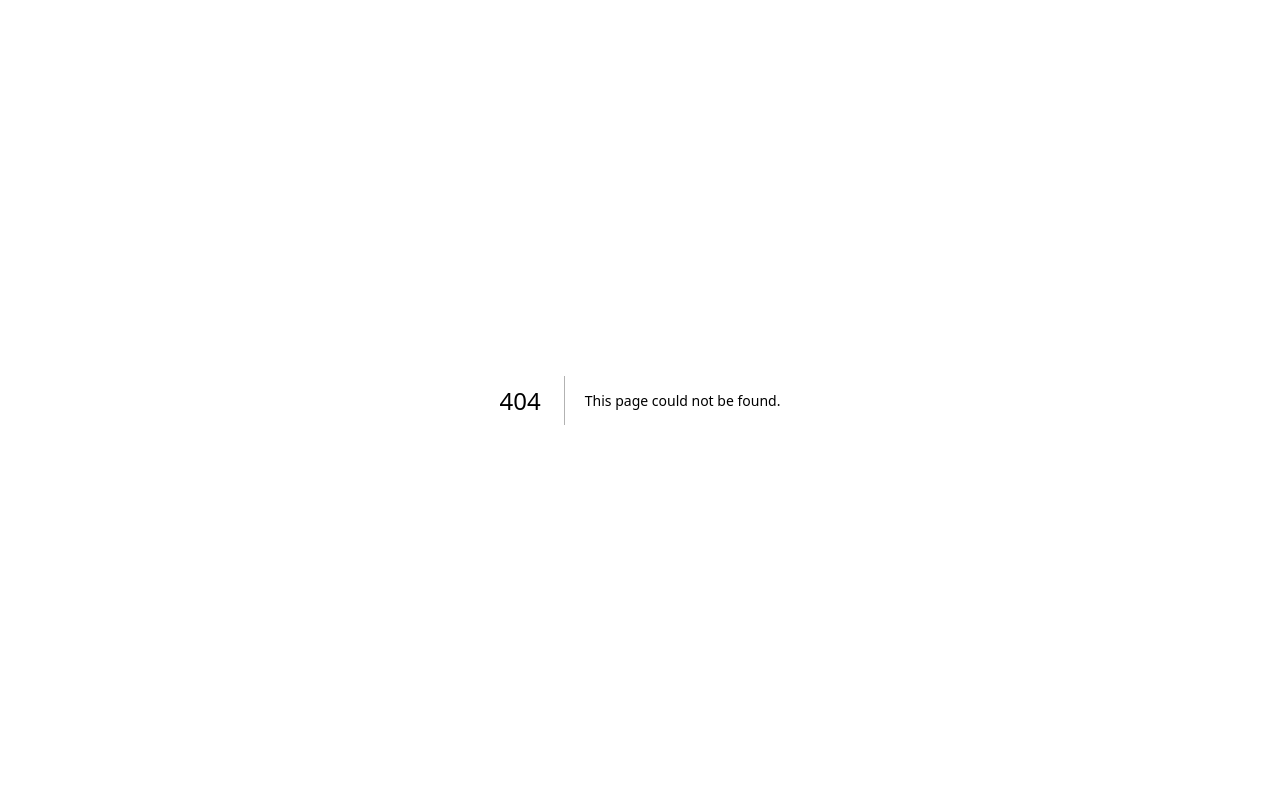
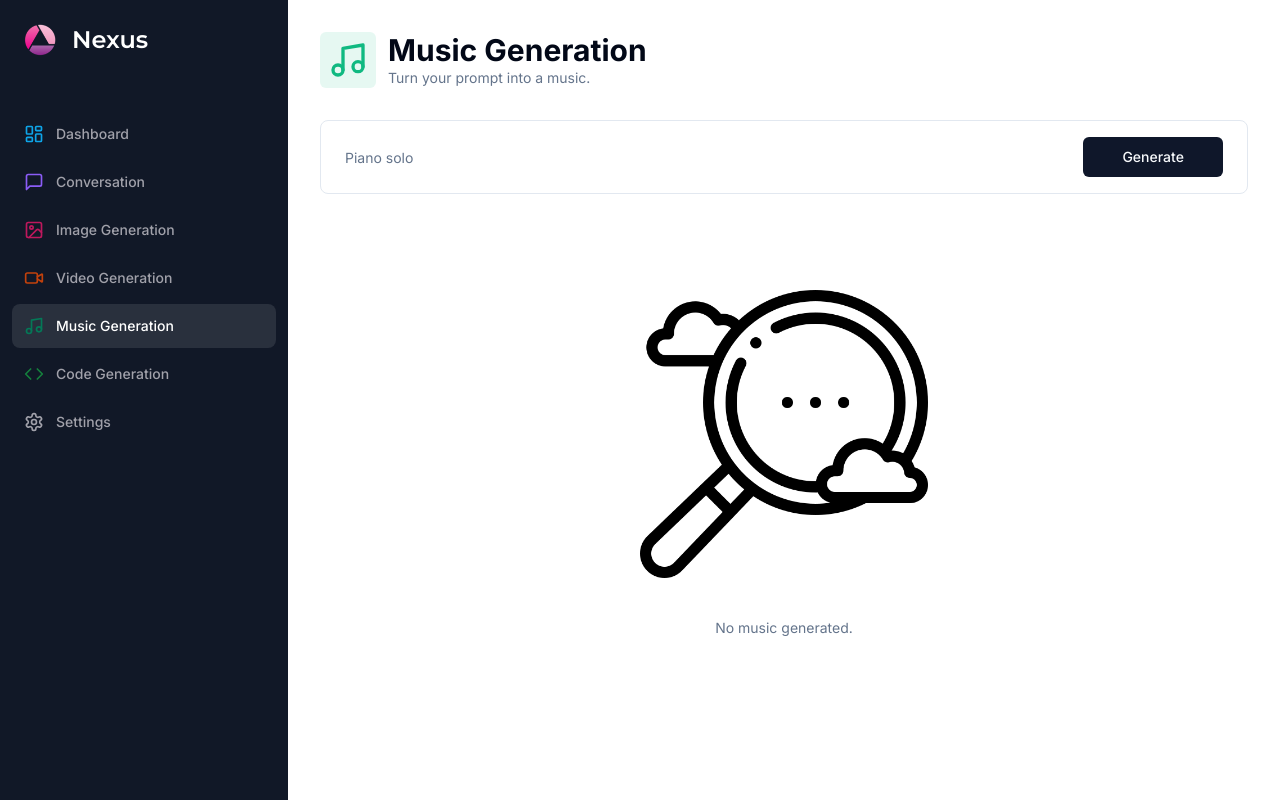
Before and after one commit to DarshilDhandhiya/ai-nexus, a Next.js app: page /music in a window 1280 px wide. Before the commit this address had no page. Built offline with nearby package versions, Linux system fonts and the light colour scheme.

Commit message:
Music Generation Completed

```diff
--- /dev/null
+++ b/app/(dashboard)/(routes)/music/constants.ts
@@ -0,0 +1,5 @@
+import * as z from "zod";
+
+export const formSchema = z.object({
+    prompt: z.string().min(1, { message: "MusicPrompt is required", }),
+});
--- /dev/null
+++ b/app/(dashboard)/(routes)/music/page.tsx
@@ -0,0 +1,112 @@
+"use client";
+
+import * as z from "zod";
+import axios from "axios";
+import { useState } from "react";
+import { useForm } from "react-hook-form";
+import { useRouter } from "next/navigation";
+import { Music } from "lucide-react";
+import { zodResolver } from "@hookform/resolvers/zod";
+import { ChatCompletionRequestMessage } from "openai";
+
+import { Empty } from "@/components/empty";
+import { Loader } from "@/components/loader";
+import { Input } from "@/components/ui/input";
+import { Button } from "@/components/ui/button";
+import { Heading } from "@/components/ui/heading";
+import { Form, FormControl, FormField, FormItem } from "@/components/ui/form";
+
+import { formSchema } from "./constants";
+
+const MusicPage = () => {
+    const router = useRouter();
+    const [music, setMusic] = useState<string>();
+
+    const form = useForm<z.infer<typeof formSchema>>({
+        resolver: zodResolver(formSchema),
+        defaultValues: {
+            prompt: ""
+        }
+    });
+
+    const isLoading = form.formState.isSubmitting;
+
+    const onSubmit = async (values: z.infer<typeof formSchema>) => {
+        try {
+            setMusic("undefined");
+
+            const response = await axios.post("/api/music", values);
+
+            setMusic(response.data.music);
+
+            form.reset();
+
+        } catch (error: any) {
+            // TODO: Open Pro Model
+            console.log(error);
+        } finally {
+            router.refresh();
+        }
+    };
+
+    return (
+        <div>
+            <Heading
+                title="Music Generation"
+                description="Turn your prompt into a music."
+                icon={Music}
+                iconColor="text-emerald-500"
+                bgColor="bg-emerald-500/10"
+            />
+            <div className="px-4 lg:px-8">
+                <div>
+                    <Form {...form}>
+                        <form
+                            onSubmit={form.handleSubmit(onSubmit)}
+                            className="rounded-lg border w-full p-4 px-3 md:px-6 focus-within:shadow-sm grid grid-cols-12 gap-2"
+                        >
+                            <FormField
+                                name="prompt"
+                                render={({ field }) => (
+                                    <FormItem className="col-span-12 lg:col-span-10">
+                                        <FormControl className="m-0 p-0">
+                                            <Input
+                                                className="border-0 outline-none focus-visible:ring-0 focus-visible:ring-transparent"
+                                                disabled={isLoading}
+                                                placeholder="Piano solo"
+                                                {...field}
+                                            />
+                                        </FormControl>
+                                    </FormItem>
+                                )}
+                            />
+                            <Button
+                                className="col-span-12 lg:col-span-2 w-full"
+                                disabled={isLoading}
+                            >
+                                Generate
+                            </Button>
+                        </form>
+                    </Form>
+                </div>
+                <div className="space-y-4 mt-4">
+                    {isLoading && (
+                        <div className="p-8 rounded-lg w-full flex items-center justify-center bg-muted">
+                            <Loader />
+                        </div>
+                    )}
+                    {!music && !isLoading && (
+                        <Empty label="No music generated." />
+                    )}
+                    {music && (
+                        <audio controls className="w-full mt-8">
+                            <source src={music} />
+                        </audio>
+                    )}
+                </div>
+            </div>
+        </div>
+    );
+}
+
+export default MusicPage;
--- /dev/null
+++ b/app/api/music/route.ts
@@ -0,0 +1,42 @@
+import { auth } from "@clerk/nextjs";
+import { NextResponse } from "next/server";
+import Replicate from "replicate";
+
+const replicate = new Replicate ({
+  auth: process.env.REPLICATE_API_TOKEN!
+});
+
+export async function POST(
+  req: Request
+) {
+  try {
+    const { userId } = auth();
+    const body = await req.json();
+    const { prompt } = body;
+
+    if (!userId) {
+      return new NextResponse("Unauthorized", { status: 401 });
+    }
+
+    if (!prompt) {
+      return new NextResponse("Prompt are required", { status: 400 });
+    }
+
+    // const response =
+
+    const response = await replicate.run
+    ("riffusion/riffusion:8cf61ea6c56afd61d8f5b9ffd14d7c216c0a93844ce2d82ac1c9ecc9c7f24e05",
+      {
+        input: {
+          prompt_a: prompt
+        }
+      }
+    );
+    // console.log(output)
+
+    return NextResponse.json(response);
+  } catch (error) {
+    console.log('[MUSIC_ERROR]', error);
+    return new NextResponse("Internal Error", { status: 500 });
+  }
+};
--- a/package.json
+++ b/package.json
@@ -27,6 +27,7 @@
     "react-dom": "^18",
     "react-hook-form": "^7.52.1",
     "react-markdown": "^9.0.1",
+    "replicate": "^0.32.0",
     "tailwind-merge": "^2.4.0",
     "tailwindcss-animate": "^1.0.7",
     "zod": "^3.23.8"
```
Also changed, not shown: 2 other files (tests, documents, lock files or other folders).
